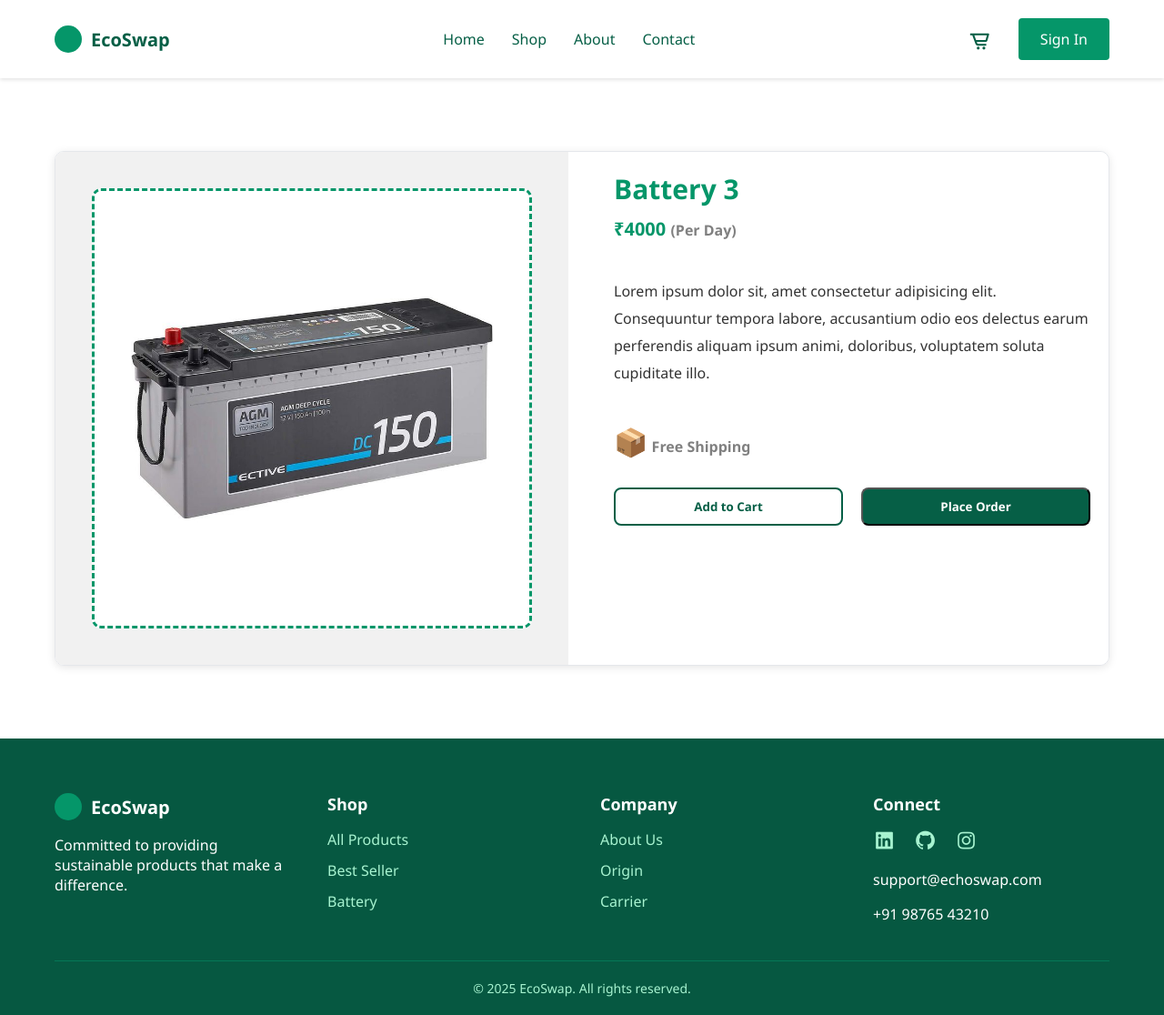
After one commit to Keerthivasan-s-j/Design-Project-2, a Django app: page /product/1/ in a window 1280 px wide. The commit adds this page. Shown: the whole page at 91% size. Run offline with Django 5.2, Linux system fonts and the light colour scheme.

Commit message:
✨ feat: add product page

```diff
--- a/baas/main/urls.py
+++ b/baas/main/urls.py
@@ -7,4 +7,5 @@ urlpatterns = [
     path('about/', views.about, name="about"),
     path('shop/', views.shop, name="shop"),
     path('contact/', views.contact, name="contact"),
+    path('product/<int:id>/', views.product, name="product"),
 ]
--- a/baas/main/views.py
+++ b/baas/main/views.py
@@ -4,7 +4,7 @@ def signin(request):
     return render(request, "main/signin.html")
 
 def landingpage(request):
-    return render(request, "main\landingpage.html")
+    return render(request, "main/landingpage.html")
 
 def about(request):
     return render(request, "main/about.html")
@@ -14,3 +14,6 @@ def shop(request):
 
 def contact(request):
     return render(request, "main/contact.html")
+
+def product(request, id):
+    return render(request, "main/product.html", context={"product_id" : id})
--- a/baas/static/css/landingpage.css
+++ b/baas/static/css/landingpage.css
@@ -14,6 +14,7 @@ body {
 
 a {
     text-decoration: none;
+    color: black;
 }
 
 header {
--- /dev/null
+++ b/baas/static/css/product.css
@@ -0,0 +1,92 @@
+.product-content {
+    display: grid;
+    grid-template-columns: repeat(auto-fit, minmax(200px, 1fr));
+    gap: 30px;
+    border: 1px solid #e5e7eb;
+    border-radius: 10px;
+    box-shadow: 0 2px 10px rgba(0, 0, 0, 0.1);
+}
+
+.product-image-cnt {
+    display: flex;
+    justify-content: center;
+    align-items: center;
+    padding: 40px;
+    border-radius: 9px 0 0 9px;
+    background-color: #f1f1f1;
+}
+
+.product-image-placeholder {
+    display: flex;
+    justify-content: center;
+    align-items: center;
+    overflow: hidden;
+    border: 3px dashed #059669;
+    border-radius: 10px;
+    padding: 40px;
+    background-color: white;
+}
+
+.product-image-placeholder img {
+    width: 100%;
+    height: auto;
+    margin: auto;
+}
+
+.product-details {
+    background-color: white;
+    border-radius: 10px;
+    padding: 20px;
+}
+
+.product.product-name {
+    font-size: 30px;
+    font-weight: 700;
+    color: #059669;
+}
+
+.product.product-price {
+    color: #059669;
+}
+
+.product.product-price span {
+    font-size: 1rem;
+    color: gray;
+}
+
+.delevery-option {
+    font-size: 1rem;
+    font-weight: 600;
+    margin: 30px 0;
+    color: gray;
+}
+
+.delevery-option span {
+    font-size: 30px;
+}
+
+.details {
+    font-size: 16px;
+    line-height: 30px;
+    margin: 40px 0;
+}
+
+.add-to-cart {
+    border: 2px solid #065f46;
+    color: #065f46;
+    background-color: white;
+}
+
+.place-order {
+    background-color: #065f46;
+    color: white;
+    font-weight: 600;
+    border-radius: 8px;
+    padding: 10px;
+}
+
+@media (max-width: 728px) {
+    .product-content {
+        grid-template-columns: 1fr;
+    }
+}
--- a/baas/template/main/base.html
+++ b/baas/template/main/base.html
@@ -85,7 +85,7 @@
                 </div>
             </div>
             <div class="footer-bottom">
-                <p>&copy; 2023 EcoSwap. All rights reserved.</p>
+                <p>&copy; 2025 EcoSwap. All rights reserved.</p>
             </div>
         </div>
     </footer>
--- a/baas/template/main/contact.html
+++ b/baas/template/main/contact.html
@@ -20,7 +20,7 @@
                     <input type="text" name="name" id="name" class="name" placeholder="Name">
                     <div class="two-col">
                         <input type="email" name="email" id="email" class="email" placeholder="abc@example.com">
-                        <input type="text" name="subject" id="subject" class="subject" placeholder="subject">
+                        <input type="text" name="subject" id="subject" class="subject" placeholder="Subject">
                     </div>
                     <textarea name="message" id="message" placeholder="Write here..."></textarea>
                     <button type="submit" class="btn btn-primary submit">Submit</button>
--- /dev/null
+++ b/baas/template/main/product.html
@@ -0,0 +1,35 @@
+{% extends 'main/base.html' %}
+
+{% block title %}Contact{% endblock %}
+
+{% load static %}
+
+{% block css %}
+<link rel="stylesheet" href="{% static 'css/landingpage.css' %}">
+<link rel="stylesheet" href="{% static 'css/product.css' %}">
+{% endblock %}
+
+<!-- Products -->
+{% block main %}
+<section class="product-cnt section-padding">
+    <div class="container">
+        <div class="product-content">
+            <div class="product-image-cnt">
+                <div class="product-image-placeholder">
+                    <img src="{% static 'images/battery3.png' %}" alt="">
+                </div>
+            </div>
+            <div class="product-details">
+                <h1 class="product product-name">Battery 3</h1>
+                <h3 class="product product-price">₹4000 <span>(Per Day)</span></h3>
+                <p class="details">Lorem ipsum dolor sit, amet consectetur adipisicing elit. Consequuntur tempora labore, accusantium odio eos delectus earum perferendis aliquam ipsum animi, doloribus, voluptatem soluta cupiditate illo.</p>
+                <p class="delevery-option"><span>📦</span> Free Shipping</p>
+                <div class="two-col">
+                    <button class="btn add-to-cart">Add to Cart</button>
+                    <button class="btn place-order">Place Order</button>
+                </div>
+            </div>
+        </div>
+    </div>
+</section>
+{% endblock %}
```
Also changed, not shown: baas/static/css/signin.css (+6 -1 lines), baas/template/main/about.html (+4 -4 lines), baas/template/main/landingpage.html (+44 -0 lines), baas/static/images/battery5.png (added), baas/static/images/battery6.png (added), baas/static/images/blob2.png (added).
